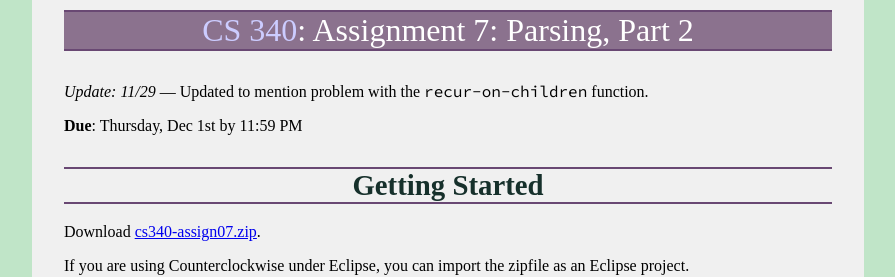
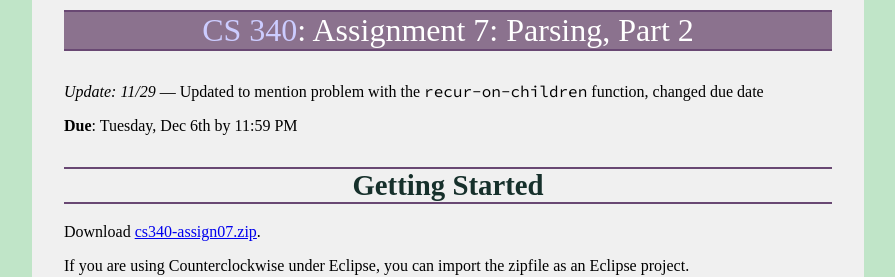
Before and after one commit to ycpcs/cs340-fall2016, a Jekyll site: the page built from assign/assign07.md, in a window 1280 px wide and 900 px high. Shown: the top 277 px of the window, without its empty margins (192-1087 px from the left). Built offline with Jekyll 4.4.1, drawn with Linux system fonts in a browser that asks for light colours; some web fonts are replaced.

Commit message:
change due date for assignment 7

```diff
--- a/assign/assign07.md
+++ b/assign/assign07.md
@@ -3,9 +3,9 @@ layout: default
 title: "Assignment 7: Parsing, Part 2"
 ---
 
-*Update: 11/29* &mdash; Updated to mention problem with the `recur-on-children` function.
+*Update: 11/29* &mdash; Updated to mention problem with the `recur-on-children` function, changed due date
 
-**Due**: Thursday, Dec 1st by 11:59 PM
+**Due**: Tuesday, Dec 6th by 11:59 PM
 
 # Getting Started
 
```
Also changed, not shown: index.md (+1 -0 lines).
